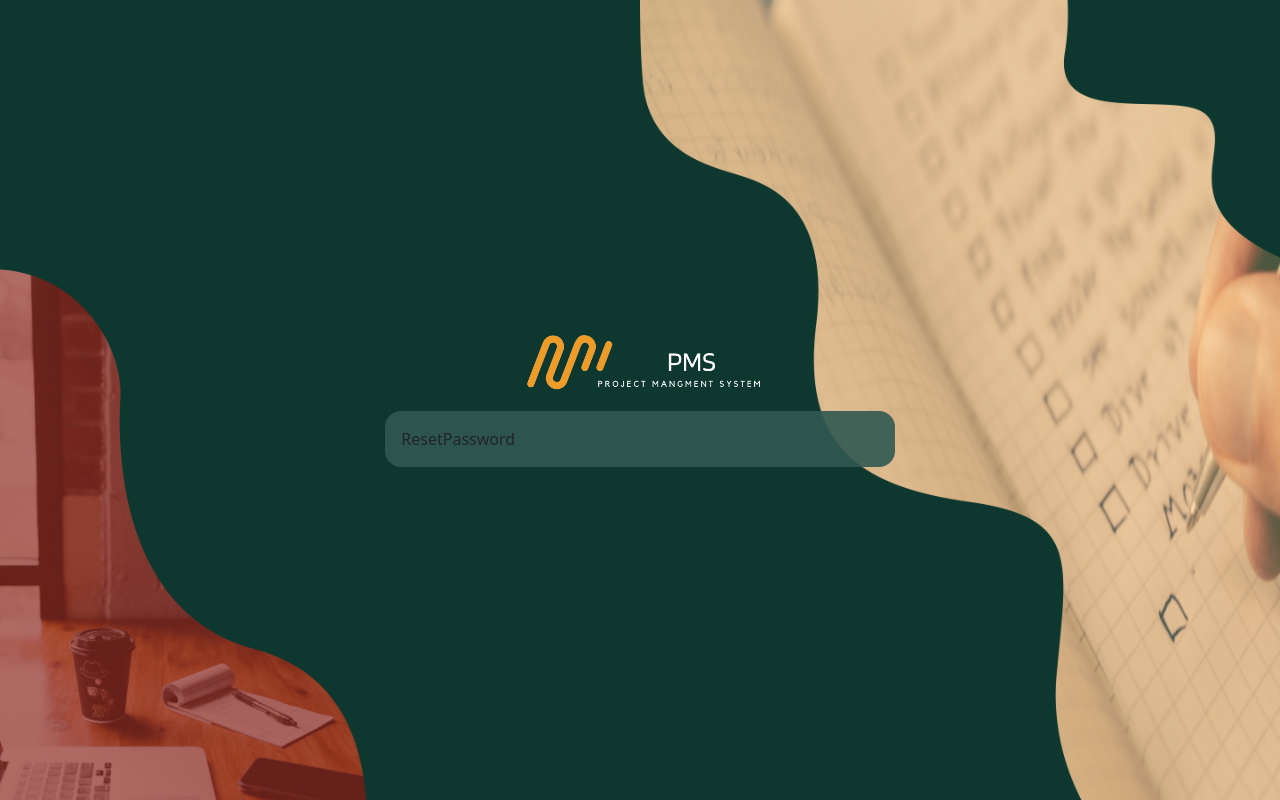
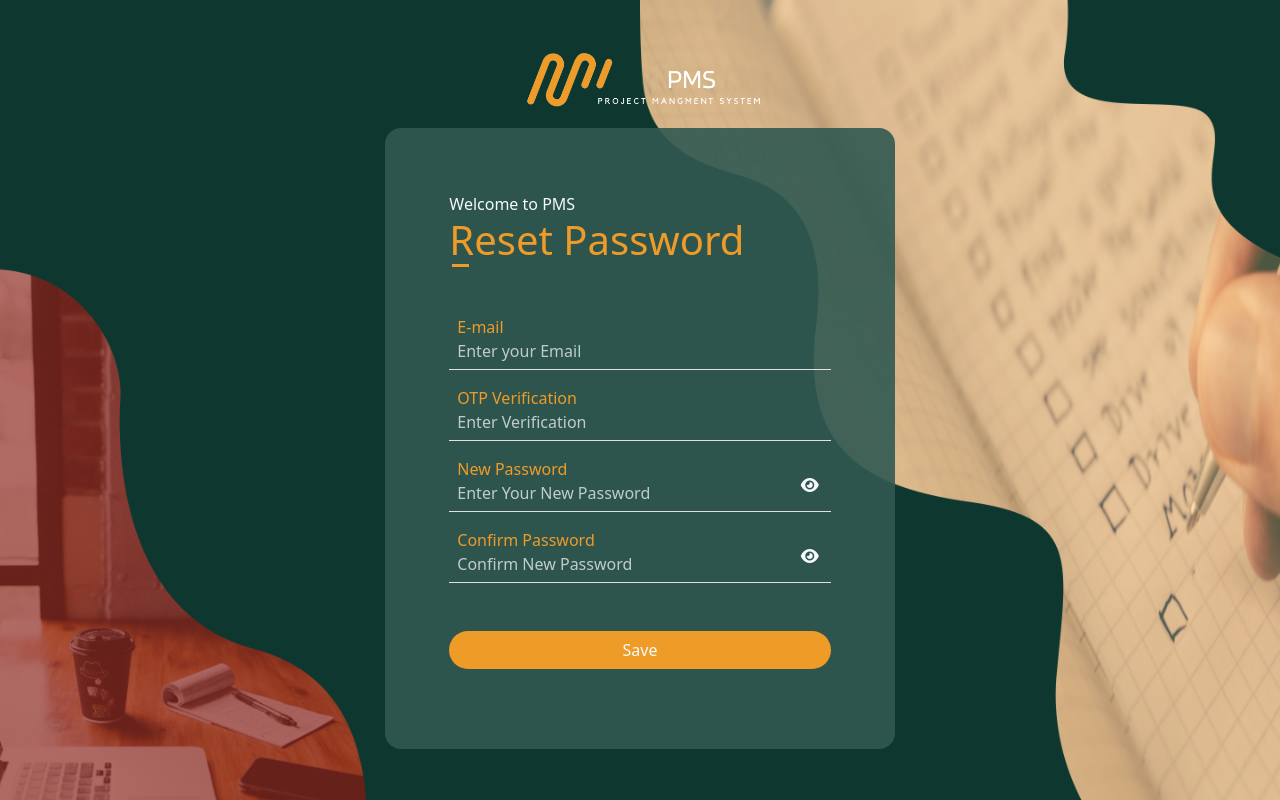
Before and after one commit to RXROW/project-mangment-system, a React (Vite) app: page /reset-password in a window 1280 px wide. Built offline with nearby package versions, Linux system fonts and the light colour scheme.

Commit message:
auth-forget-reset-password

```diff
--- a/src/modules/authentication/ForgetPassword/ForgetPassword.tsx
+++ b/src/modules/authentication/ForgetPassword/ForgetPassword.tsx
@@ -1,9 +1,67 @@
- import React from 'react'
+import  { useState } from 'react';
+import { SubmitHandler, useForm } from 'react-hook-form';
+import { emailValidation, passwordValidation } from '../../../services/validation';
+import { publicInstance } from '../../../services/apiConfig';
+import { AUTH_URLS } from '../../../services/apiUrls';
+import { toast } from 'react-toastify';
+import { useNavigate } from 'react-router-dom';
+import { ForgetPassData } from '../../../interfaces/authInterfaces';
+
+
 
  const ForgetPassword = () => {
-   return (
-     <div>ForgetPassword</div>
-   )
- }
+
+  const navigate = useNavigate()
+
+  const { register, handleSubmit, formState: { errors, isSubmitting } } = useForm<ForgetPassData>();
+
+  const onSubmit : SubmitHandler<ForgetPassData> = async (data) => {
+
+    try {
+      let response = await publicInstance.post(AUTH_URLS.FORGET_PASSWORD, data)
+      console.log(response)
+      navigate('/reset-password', { state: { email: data.email }});
+    } catch (error) {
+      toast.error(error?.response?.data?.message)
+    }
+  }
+
+  return (
+    <div className="col-12 auth-bg p-5 ">
+      <div className='mb-5 text-start'>
+      <p className='m-0 text-light'>Welcome to PMS</p>
+      <h2 className='m-0 fs-1' style={{color:"rgba(239, 155, 40, 1)"}}>Forget Password</h2>
+      <span className='line'></span>
+      </div>
+
+     <form onSubmit={handleSubmit(onSubmit)} className='mb-3'>
+
+<div className="position-relative">
+  <label
+    className="position-absolute start-0 top-0 px-2 "
+    style={{ color: "rgba(239, 155, 40, 1)" }}
+  >
+    E-mail
+  </label>
+  <input
+    {...register("email", emailValidation)}
+    type="email"
+    className="form-control bg-transparent border-0 border-bottom rounded-0 px-2 pt-4 placeholder-custom text-white"
+    placeholder="Enter your Email"
+  />
+</div>
+{errors.email && <span className="text-danger">{String(errors.email.message)}</span>}
+
+
+
+        <button disabled={isSubmitting} type="submit" className='btn auth-btn w-100 rounded-5 text-light submit mt-5'>
+        {isSubmitting && <span className="spinner-border spinner-border-sm mr-1 mx-1"></span>}
+          Verify
+        </button>
+
+      </form>
+    </div>
+  );
+};
 
  export default ForgetPassword
--- a/src/modules/authentication/ResetPassword/ResetPassword.tsx
+++ b/src/modules/authentication/ResetPassword/ResetPassword.tsx
@@ -1,9 +1,145 @@
- import React from 'react'
+import  { useState } from 'react';
+import { SubmitHandler, useForm } from 'react-hook-form';
+import { emailValidation, passwordValidation } from '../../../services/validation';
+import { publicInstance } from '../../../services/apiConfig';
+import { AUTH_URLS } from '../../../services/apiUrls';
+import { toast } from 'react-toastify';
+import { useNavigate } from 'react-router-dom';
+import { Link } from 'react-router-dom';
+import { ResetData } from '../../../interfaces/authInterfaces';
+import PasswordToggle from '../../../hooks/PasswordToggle';
+// import { ResetPasswordData } from '../Interfaces/Interfaces';
+
+
+
 
  const ResetPassword = () => {
-   return (
-     <div>ResetPassword</div>
-   )
- }
+ const { register, handleSubmit, formState: { errors, isSubmitting } } = useForm<ResetData>();
 
- export default ResetPassword
+  const [showPassword, setShowPassword] = useState(false);
+  const [showNewPassword, setShowNewPassword] = useState(false);
+
+  const onSubmit : SubmitHandler<ResetData> = async (data) => {
+
+    try {
+      let response = await publicInstance.post(AUTH_URLS.RESET_PASSWORD, data)
+      console.log(response)
+    } catch (error) {
+      toast.error(error?.response?.data?.message)
+    }
+  }
+
+  return (
+    <div className="col-12 auth-bg p-5 ">
+      <div className='mb-5 text-start'>
+      <p className='m-0 text-light'>Welcome to PMS</p>
+      <h2 className='m-0 fs-1' style={{color:"rgba(239, 155, 40, 1)"}}>Reset Password</h2>
+      <span className='line'></span>
+      </div>
+
+     <form onSubmit={handleSubmit(onSubmit)} className='mb-3'>
+
+
+{/* Email  */}
+
+<div className="position-relative">
+  <label
+    className="position-absolute start-0 top-0 px-2 "
+    style={{ color: "rgba(239, 155, 40, 1)" }}
+  >
+    E-mail
+  </label>
+  <input
+    {...register("email", emailValidation)}
+    type="email"
+    className="form-control bg-transparent border-0 border-bottom rounded-0 px-2 pt-4 placeholder-custom text-white"
+    placeholder="Enter your Email"
+  />
+</div>
+{errors.email && <span className="text-danger">{String(errors.email.message)}</span>}
+
+{/* OTP  */}
+
+<div className="position-relative mt-3">
+  <label
+    className="position-absolute start-0 top-0 px-2 "
+    style={{ color: "rgba(239, 155, 40, 1)" }}
+  >
+    OTP Verification
+  </label>
+  <input
+    {...register("seed", {required: 'OTP is required'})}
+    type="text"
+    className="form-control bg-transparent border-0 border-bottom rounded-0 px-2 pt-4 placeholder-custom text-white"
+    placeholder="Enter Verification"
+  />
+</div>
+{errors.seed && <span className="text-danger">{String(errors.seed.message)}</span>}
+
+{/* New Pass  */}
+
+<div className="position-relative mt-3">
+  <label
+    className="position-absolute start-0 top-0 px-2"
+    style={{ color: "rgba(239, 155, 40, 1)" }}
+  >
+    New Password
+  </label>
+  <input
+    {...register("password", passwordValidation)}
+    type={showPassword ? "text" : "password"}
+    className="form-control bg-transparent border-0 border-bottom rounded-0 px-2 pt-4 placeholder-custom text-white"
+    placeholder="Enter Your New Password"
+  />
+  {/* <button
+    className="btn bg-transparent border-0 position-absolute end-0 top-0 mt-2"
+    type="button"
+    onClick={() => setShowPassword(!showPassword)}
+  >
+    <i className={fas ${showPassword ? "fa-eye-slash" : "fa-eye"} text-light}></i>
+  </button> */}
+          <PasswordToggle onToggle={setShowPassword}/>
+</div>
+{errors.password && <span className="text-danger">{String(errors.password.message)}</span>}
+
+{/* Confirm Pass  */}
+
+<div className="position-relative mt-3">
+  <label
+    className="position-absolute start-0 top-0 px-2"
+    style={{ color: "rgba(239, 155, 40, 1)" }}
+  >
+    Confirm Password
+  </label>
+  <input
+    {...register("confirmPassword", passwordValidation)}
+    type={showNewPassword ? "text" : "password"}
+    className="form-control bg-transparent border-0 border-bottom rounded-0 px-2 pt-4 placeholder-custom text-white"
+    placeholder="Confirm New Password"
+  />
+  {/* <button
+    className="btn bg-transparent border-0 position-absolute end-0 top-0 mt-2"
+    type="button"
+    onClick={() => setShowNewPassword(!showNewPassword)}
+  >
+    <i className={fas ${showNewPassword ? "fa-eye-slash" : "fa-eye"} text-light}></i>
+  </button> */}
+          <PasswordToggle onToggle={setShowNewPassword}/>
+</div>
+{errors.confirmPassword && <span className="text-danger">{errors.confirmPassword.message}</span>}
+
+
+
+
+
+        <button disabled={isSubmitting} type="submit" className='btn auth-btn w-100 rounded-5 text-light submit mt-5'>
+        {isSubmitting && <span className="spinner-border spinner-border-sm mr-1 mx-1"></span>}
+          Save
+        </button>
+
+      </form>
+    </div>
+  );
+};
+
+export default ResetPassword
```
